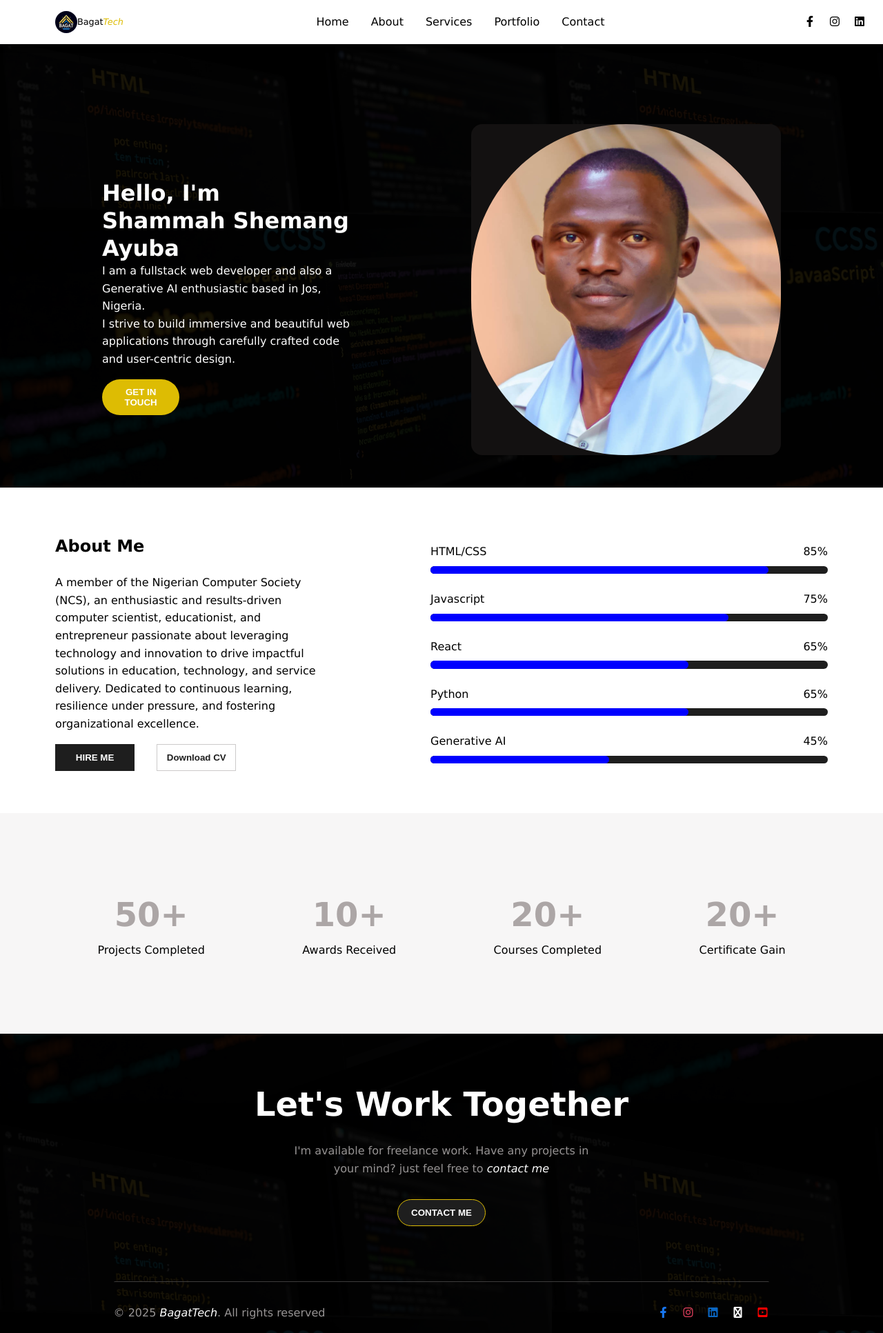
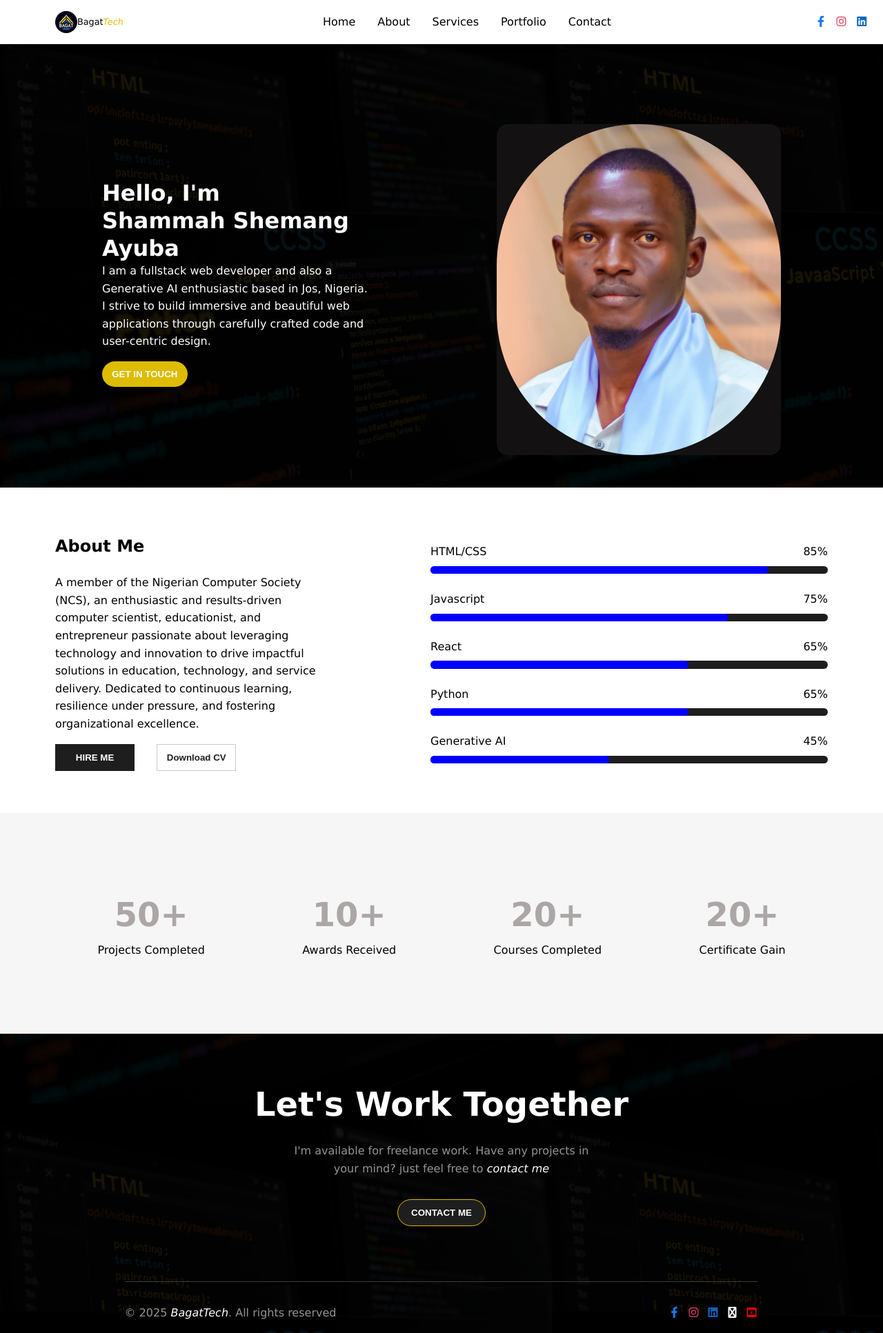
Before and after one commit to shammah124/BagatTech, a plain HTML site: page index.html in a window 1280 px wide. Shown: the whole page at 69% size. Drawn offline with Linux system fonts and the light colour scheme.

Commit message:
Add files via upload

```diff
--- a/index.html
+++ b/index.html
@@ -57,9 +57,9 @@
 
             <!-- Social Media Section -->
             <section class="sm-icons">
-                <p class="fb"><a href="#"><i class="fab fa-facebook-f"></i></a></p>
-                <p class="ista"><a href="#"><i class="fab fa-instagram"></i></a></p>
-                <p class="linkin"><a href="#"><i class="fab fa-linkedin"></i></a></p>
+                <p class="fb"><a href="#"><i class="fab fa-facebook-f" style="color: #1877F2"></i></a></p>
+                <p class="ista"><a href="#"><i class="fab fa-instagram" style="color: #E4405F"></i></a></p>
+                <p class="linkin"><a href="#"><i class="fab fa-linkedin" style="color: #0A66C2"></i></a></p>
             </section>
         </header>
 
@@ -180,7 +180,7 @@
 
             <h3 class="work-together">Let's Work Together</h3>
 
-            <p>I'm available for freelance work. Have any projects in <br> your mind? just feel free to <i style="color: white;">contact me</i></p>
+            <p id="footer-small-text">I'm available for freelance work. Have any projects in <br> your mind? just feel free to <i style="color: white;">contact me</i></p>
 
             <button class="contact-me">CONTACT ME</button>
 
--- a/main.css
+++ b/main.css
@@ -11,8 +11,6 @@ body {
     color: var(--white-color);
     font-family: Verdana, Geneva, Tahoma, sans-serif;
 }
-
-
 
 /* Main Header */
 .main-header {
@@ -90,7 +88,7 @@ body {
 }
 
 .sm-icons p {
-    padding: 0.5rem;
+    padding: 0.3rem;
     color: black;
 }
 
@@ -120,7 +118,7 @@ body {
 }
 /* Introducing Me in Main Section */
 .introducing-me {
-    width: 50%;
+    width: 60%;
     display: flex;
     flex-direction: column;
 }
@@ -369,11 +367,16 @@ body {
     margin-top: 2rem;
     margin-bottom: 1rem;
     display: flex;
-    column-gap: 1rem;
+    column-gap: 0.5rem;
 }
 
 .footer-sm-icons a{
     color: var(--white-color);
+}
+/* -webkit-tap-highlight-color: transparent;  in the reset_css.css have done the function below*/
+.footer-sm-icons a:focus, .footer-sm-icons a:active {
+    background-color: #1e1e1e; /* Ensure the color stays the same */
+    outline: none; /* Remove default focus outline */
 }
 
 
@@ -475,7 +478,7 @@ body {
 .mobile-image {
     width: 60%;
     height: 60%;
-    margin-top: -5rem;
+    margin-top: -7rem;
     display: flex;
     flex-direction: column;
     background-color: #0a0a0a;
@@ -563,13 +566,15 @@ body {
 .my-footer h3 {
     font-size: 1.5rem;
 }
+.my-footer #footer-small-text {
+    width: 95%;
+}
 /* Contact Me Button */
 .contact-me {
     width: 50%;
 }
 
 .footer {
-    height: 100%;
     width: 90%;
     margin-top: 2rem;
     flex-direction: column;
--- a/reset_css.css
+++ b/reset_css.css
@@ -2,6 +2,7 @@
     margin: 0;
     padding: 0;
     box-sizing: border-box;
+    -webkit-tap-highlight-color: transparent;
 }
 
 html, body {
```
